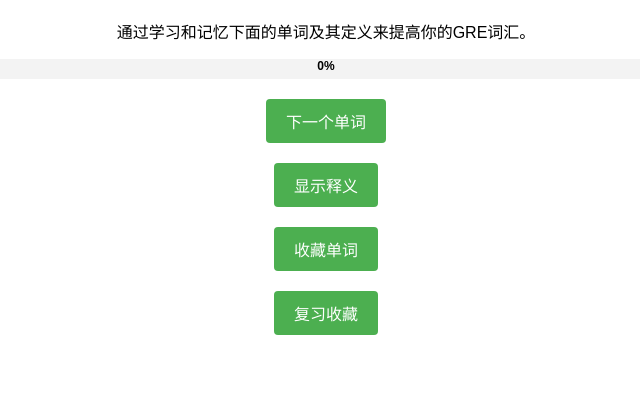
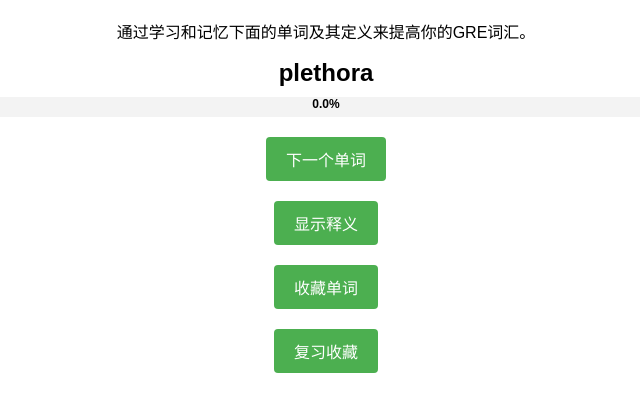
Before and after one commit to CrAwLingAlex/CrAwLingAlex.github.io, a plain HTML site: page index.htm in a window 1280 px wide. Shown: the part 70-482 px from the top of the page, without its empty margins (314-954 px from the left). Drawn offline with Linux system fonts and the light colour scheme.

Commit message:
Update index.htm

```diff
--- a/index.htm
+++ b/index.htm
@@ -81,7 +81,6 @@
         <button id="bookmark-word">收藏单词</button>
         <button id="review-bookmarks">复习收藏</button>
     </div>
-
     <script>
         const wordElement = document.getElementById('word');
         const definitionElement = document.getElementById('definition');
@@ -104,13 +103,9 @@
 
         function updateProgress() {
             const percentage = (wordsSeen / vocabulary.length) * 100;
-            progressBar.style.width = `${percentage
-            %}`;
+            progressBar.style.width = `${percentage}%`;
             progressText.textContent = `${percentage.toFixed(1)}%`;
         }
-
-
-
 
         async function fetchVocabulary() {
             const response = await fetch('vocabulary.csv');
@@ -128,7 +123,6 @@
             loadProgress();
             showRandomWord();
         }
-
 
         function showRandomWord() {
             const index = Math.floor(Math.random() * vocabulary.length);
```
